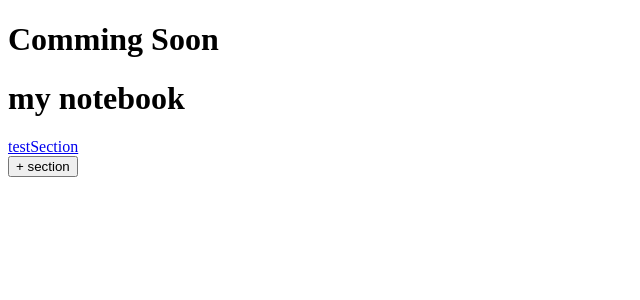
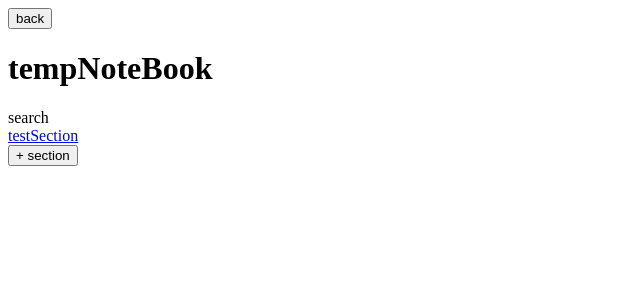
Before and after one commit to maximo445/note-project-manager, a React (Vite) app: page /notebook/987 in a window 1280 px wide. Shown: the top 300 px of the page, without its empty margins (0-640 px from the left). Built offline with nearby package versions, Linux system fonts and the light colour scheme.

Commit message:
started working on header component

```diff
--- a/src/App.jsx
+++ b/src/App.jsx
@@ -9,8 +9,8 @@ import Page from "./components/Page";
 function App() {
   return (
     <ContextProvider>
-      <Header />
       <Routes>
+        <Route path="/" element={<Header />}>
           <Route path="/" element={<NoteBooks />} />
           <Route path="notebook/:notebookId" element={<MyBook />} />
           <Route
@@ -21,6 +21,7 @@ function App() {
             path="notebook/:notebookId/section/:sectionId/page/:pageId"
             element={<Page />}
           />
+        </Route>
       </Routes>
     </ContextProvider>
   );
--- a/src/components/Header.jsx
+++ b/src/components/Header.jsx
@@ -1,14 +1,80 @@
-import { useContext } from "react";
+import { useContext, useState } from "react";
 import { Context } from "./ContextProvider";
+import { Outlet, useParams, useNavigate } from "react-router-dom";
 
 function Header() {
+  const [query, setQuery] = useState("");
+  const [isSearching, setIsSearching] = useState(false);
   const { state } = useContext(Context);
+  const { notebookId, sectionId, pageId } = useParams();
+  const navigate = useNavigate();
 
-  console.log(state.notebooks);
+  function handleBacking() {
+    navigate(-1);
+  }
+
+  let searcher = (
+    <div>
+      <button onClick={() => setIsSearching(false)}>back</button>
+      <input
+        value={query}
+        onChange={(e) => setQuery(e.target.value)}
+        type="text"
+      />
+    </div>
+  );
+
+  let headerInfo = (
+    <span>
+      <p>MB</p>
+      <h1>ProjeNote</h1>
+    </span>
+  );
+
+  if (notebookId) {
+    headerInfo = (
+      <span>
+        <button onClick={handleBacking}>back</button>
+        <h1>{state.notebooks.byId[notebookId].title}</h1>
+      </span>
+    );
+  }
+
+  if (sectionId) {
+    headerInfo = (
+      <span>
+        <button onClick={handleBacking}>back</button>
+        <h1>{state.sections.byId[sectionId].title}</h1>
+        <p>{state.notebooks.byId[notebookId].title}</p>
+      </span>
+    );
+  }
+
+  if (pageId) {
+    headerInfo = (
+      <span>
+        <button onClick={handleBacking}>back</button>
+        <span>
+          <button>undo</button>
+          <button>redo</button>
+        </span>
+      </span>
+    );
+  }
 
   return (
     <div>
-      <h1>Comming Soon</h1>
+      <header>
+        {isSearching ? (
+          searcher
+        ) : (
+          <>
+            {headerInfo}
+            <span onClick={() => setIsSearching(true)}>search</span>
+          </>
+        )}
+      </header>
+      <Outlet />
     </div>
   );
 }
--- a/src/components/MyBook.jsx
+++ b/src/components/MyBook.jsx
@@ -20,7 +20,6 @@ function MyBook() {
 
   return (
     <div>
-      <h1>my notebook</h1>
       <div>{sections}</div>
       <EntityCreator type={"section"} />
     </div>
```
Lines whose indentation alone changed are shown as unchanged.
